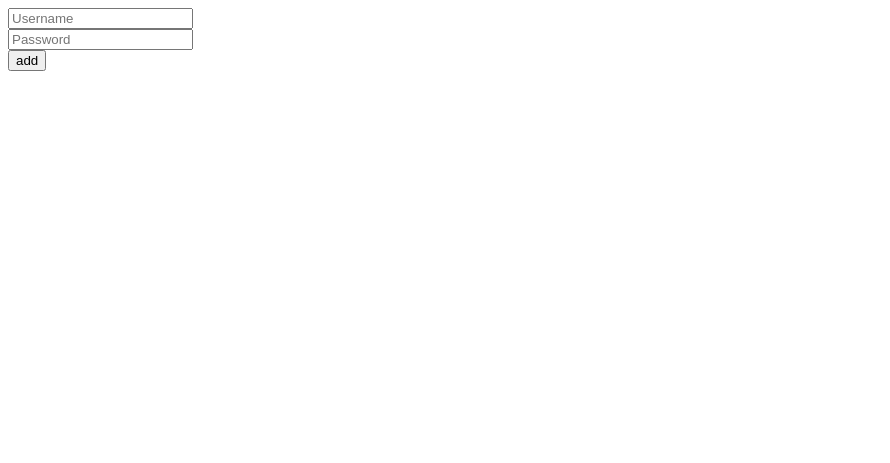
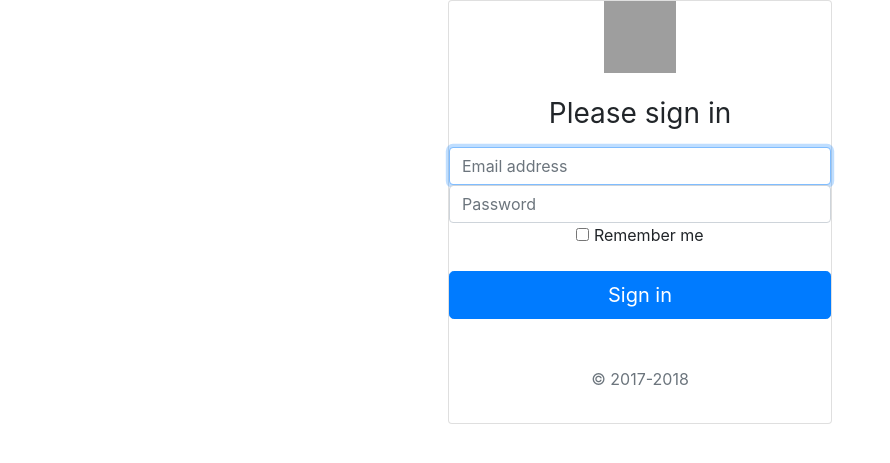
Before and after one commit to iranpak/KIA_payment, a Django app: page /user_login/ in a window 1280 px wide. Shown: the top 463 px of the page, without its empty margins (0-890 px from the left). Run offline with Django 3.2, Linux system fonts and the light colour scheme; some libraries are stand-ins or nearby versions; grey boxes are pictures that could not be loaded.

Commit message:
added first bootstrap page for login and changed some url/views

```diff
--- a/KIA_payment/urls.py
+++ b/KIA_payment/urls.py
@@ -20,6 +20,7 @@ from testapp import views
 
 urlpatterns = [
     path('register/', views.register, name='register'),
+    path('login/', views.user_login, name='login'),
     path('contact_us/', views.contact_us, name='contact_us'),
     path('add_feature/', views.add_feature, name='add_feature'),
     path('currency_to_rial/', views.currency_to_rial, name='currency_to_rial'),
--- a/testapp/templates/testapp/user_login.html
+++ b/testapp/templates/testapp/user_login.html
@@ -1,9 +1,36 @@
-<form action = /add_feature method=post>
-  <div class="col-md-42 mb-3">
-    <input type=text name=username class=form-control id=username aria-describedby=emailHelp placeholder="Username" required>
-  </div>
-  <div class="col-md-42 mb-3">
-    <input type=text name=password class=form-control id=password placeholder="Password" required>
-  </div>
-    <button type=login name="loginButton", id="loginButton_id" class="btn btn-primary">add</button>
-</form>
+<header>
+    <link rel="stylesheet" href="https://stackpath.bootstrapcdn.com/bootstrap/4.1.3/css/bootstrap.min.css" integrity="sha384-MCw98/SFnGE8fJT3GXwEOngsV7Zt27NXFoaoApmYm81iuXoPkFOJwJ8ERdknLPMO" crossorigin="anonymous">
+<script src="https://stackpath.bootstrapcdn.com/bootstrap/4.1.3/js/bootstrap.min.js" integrity="sha384-ChfqqxuZUCnJSK3+MXmPNIyE6ZbWh2IMqE241rYiqJxyMiZ6OW/JmZQ5stwEULTy" crossorigin="anonymous"></script>
+</header>
+
+<body class="text-center">
+    <center>
+        <div class="card" style="width: 24rem;">
+        <form class="form-signin" action = /login method=post>
+          <img class="mb-4" src="https://getbootstrap.com/docs/4.0/assets/brand/bootstrap-solid.svg" alt="" width="72" height="72">
+          <h1 class="h3 mb-3 font-weight-normal">Please sign in</h1>
+          <label for="inputEmail" class="sr-only">Email address</label>
+          <input type="email" id="inputEmail" class="form-control" placeholder="Email address" required autofocus>
+          <label for="inputPassword" class="sr-only">Password</label>
+          <input type="password" id="inputPassword" class="form-control" placeholder="Password" required>
+          <div class="checkbox mb-3">
+            <label>
+              <input type="checkbox" value="remember-me"> Remember me
+            </label>
+          </div>
+          <button class="btn btn-lg btn-primary btn-block" type="submit">Sign in</button>
+          <p class="mt-5 mb-3 text-muted">&copy; 2017-2018</p>
+        </form>
+        </div>
+    </center>
+  </body>
+
+{#<form action = /login method=post>#}
+{#  <div class="col-md-42 mb-3">#}
+{#    <input type=text name=username class=form-control id=username aria-describedby=emailHelp placeholder="Username" required>#}
+{#  </div>#}
+{#  <div class="col-md-42 mb-3">#}
+{#    <input type=text name=password class=form-control id=password placeholder="Password" required>#}
+{#  </div>#}
+{#    <button type=login name="loginButton", id="loginButton_id" class="btn btn-primary">add</button>#}
+{#</form>#}
--- a/testapp/views.py
+++ b/testapp/views.py
@@ -6,6 +6,12 @@ from django.template import loader
 def register(request):
     context = {}
     template = loader.get_template('testapp/register.html')
+    return HttpResponse(template.render(context, request))
+
+
+def login(request):
+    context = {}
+    template = loader.get_template('testapp/user_login.html')
     return HttpResponse(template.render(context, request))
 
 
```
